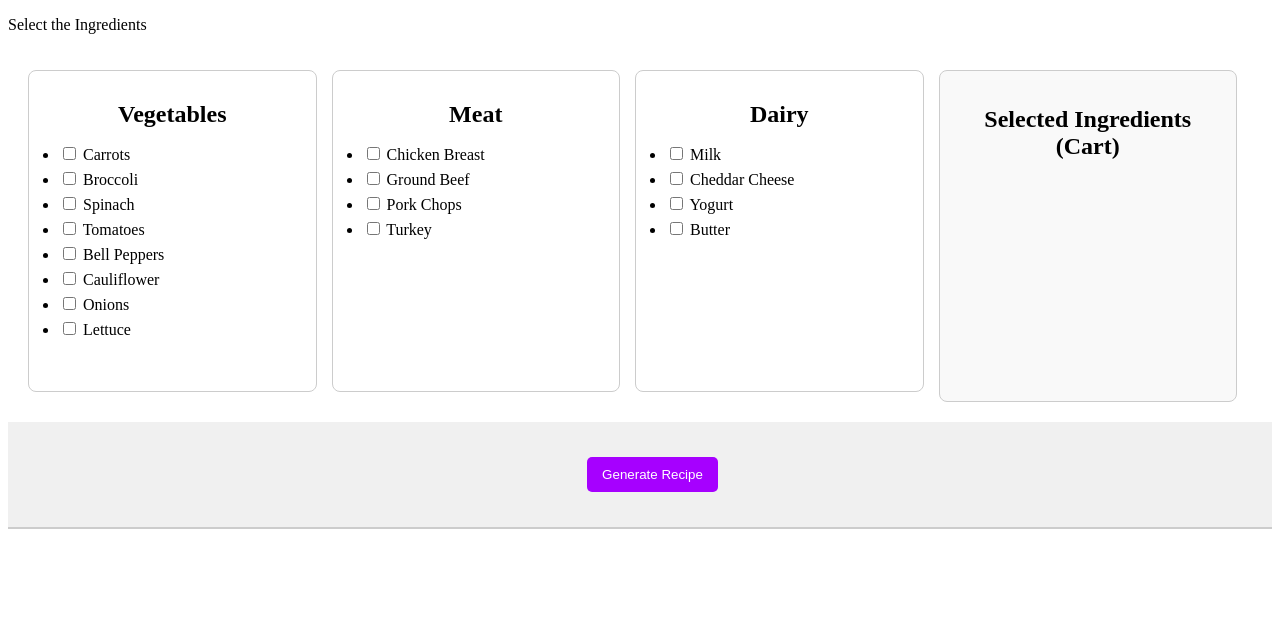
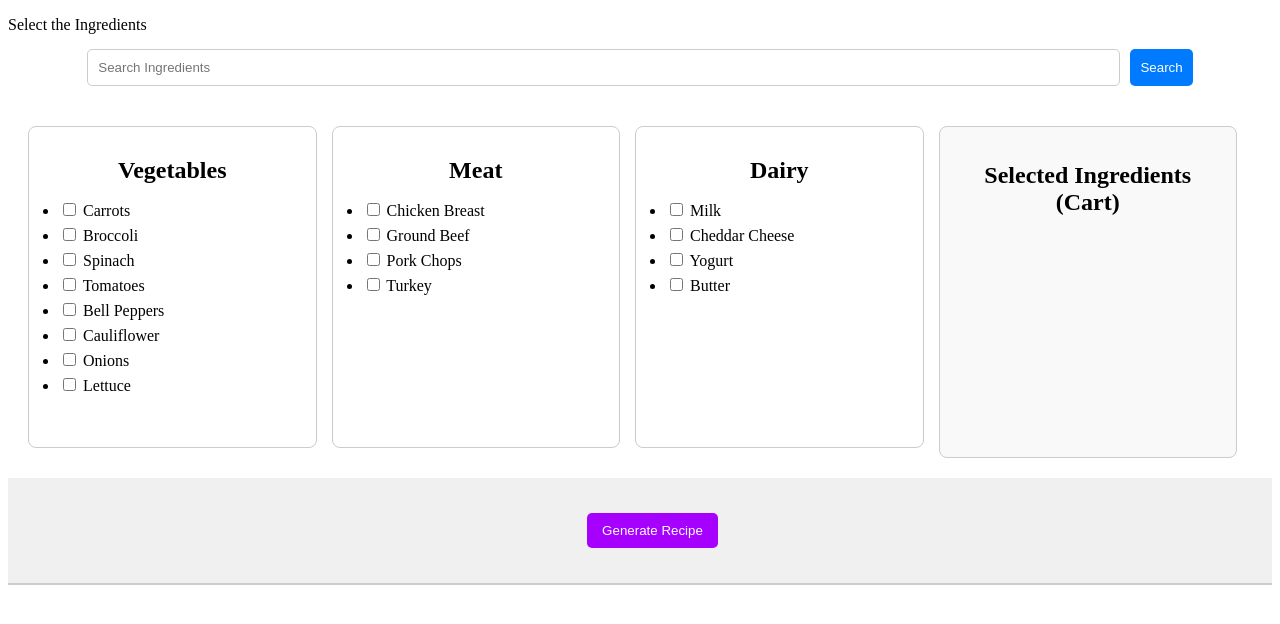
Before and after one commit to CS196Illinois/FA24-Group6, a Flask app: page / in a window 1280 px wide. Shown: the part 117-741 px from the top of the page. Run offline with Flask 3, Linux system fonts and the light colour scheme.

Commit message:
added search bar

```diff
--- a/Research/templates/main_page.html
+++ b/Research/templates/main_page.html
@@ -111,6 +111,35 @@
             color: darkred;
         }
 
+        /* Styling for search input */
+        .search-container {
+            display: flex;
+            justify-content: center;
+            margin-bottom: 20px;
+            margin-top: 15px; /* Added margin-top to create space from the text */
+        }
+
+        .search-input {
+            padding: 10px;
+            width: 80%;
+            border: 1px solid #ccc;
+            border-radius: 5px;
+            margin-right: 10px;
+        }
+
+        .search-btn {
+            padding: 10px;
+            background-color: #007BFF;
+            color: white;
+            border: none;
+            border-radius: 5px;
+            cursor: pointer;
+        }
+
+        .search-btn:hover {
+            background-color: #0056b3;
+        }
+
         /* Example styling for list items */
         .scrollable-list ul {
             padding-left: 20px;
@@ -119,6 +148,11 @@
         .scrollable-list li {
             margin: 5px 0;
         }
+
+        /* Add margin to p */
+        p {
+            margin-bottom: 10px;
+        }
     </style>
 </head>
 <body>
@@ -126,12 +160,19 @@
         <h1>Meal Plan App</h1>
     </div>
 
+    <!-- Add some margin to create space between the search bar and text -->
     <p>Select the Ingredients</p>
+
+    <!-- Search container with input and button -->
+    <div class="search-container">
+        <input type="text" class="search-input" id="search-bar" placeholder="Search Ingredients" onkeyup="filterList()">
+        <button class="search-btn" onclick="filterList()">Search</button>
+    </div>
 
     <form action="/generate_recipe" method="POST">
         <div class="list-container">
             <!-- Scrollable list 1: Vegetables -->
-            <div class="scrollable-list">
+            <div class="scrollable-list" id="vegetable-list">
                 <h2>Vegetables</h2>
                 <ul>
                     <li><input type="checkbox" name="vegetables" value="Carrots" onclick="toggleIngredient(this)"> Carrots</li>
@@ -146,7 +187,7 @@
             </div>
 
             <!-- Scrollable list 2: Meat -->
-            <div class="scrollable-list">
+            <div class="scrollable-list" id="meat-list">
                 <h2>Meat</h2>
                 <ul>
                     <li><input type="checkbox" name="meat" value="Chicken Breast" onclick="toggleIngredient(this)"> Chicken Breast</li>
@@ -157,7 +198,7 @@
             </div>
 
             <!-- Scrollable list 3: Dairy -->
-            <div class="scrollable-list">
+            <div class="scrollable-list" id="dairy-list">
                 <h2>Dairy</h2>
                 <ul>
                     <li><input type="checkbox" name="dairy" value="Milk" onclick="toggleIngredient(this)"> Milk</li>
@@ -214,6 +255,21 @@
                 checkbox.checked = false;
             }
         }
+
+        // Function to filter ingredients based on search input
+        function filterList() {
+            const searchValue = document.getElementById('search-bar').value.toLowerCase();
+            const lists = document.querySelectorAll('.scrollable-list ul li');
+
+            lists.forEach(item => {
+                const text = item.textContent.toLowerCase();
+                if (text.includes(searchValue)) {
+                    item.style.display = '';
+                } else {
+                    item.style.display = 'none';
+                }
+            });
+        }
     </script>
 </body>
 </html>
```
